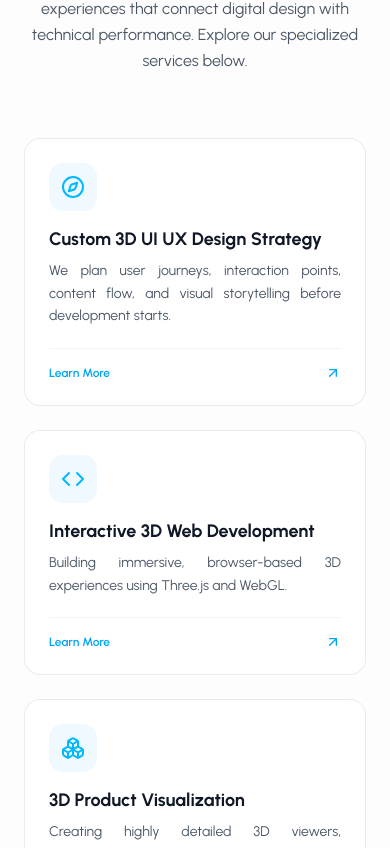
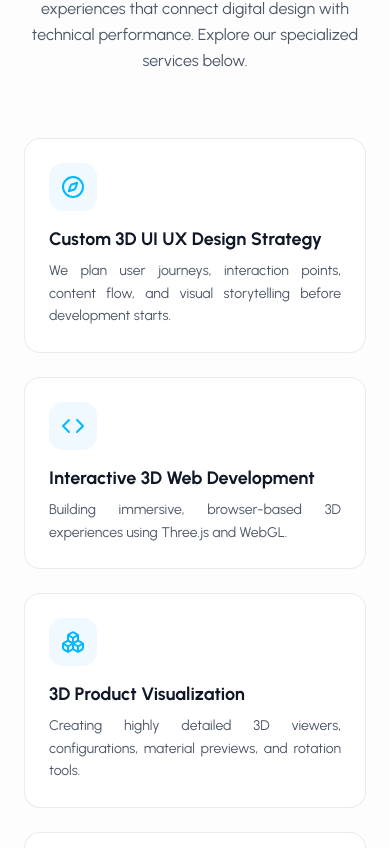
Before and after one commit to SanjairohithM/Webnox-digital, a Next.js app: page /3d-web-design-services in a window 390 px wide. Shown: the part 6216-7064 px from the top of the page. Built offline with nearby package versions, Linux system fonts and the light colour scheme; a web font is replaced by a local one.

Commit message:
feat: add 3D web design services landing page with GSAP animations

```diff
--- a/app/3d-web-design-services/page.jsx
+++ b/app/3d-web-design-services/page.jsx
@@ -818,91 +818,179 @@ const SecondUseCasesSection = () => {
   )
 }
 
-// Industry Solutions Section Component
+// Industry Solutions Section Component (Parallax Scroll Effect)
 const IndustrySolutionsSection = () => {
   const sectionRef = useRef(null)
-  const titleRef = useRef(null)
-  const cardsRef = useRef([])
 
   const solutions = [
     {
       icon: "/images/3d1.png",
       title: "Ecommerce",
+      thumbnail: "/images/brand5-1.webp",
       description: "3D ecommerce website design helps shoppers view product details, rotate items, compare variations, and understand size, texture, or function before buying. This improves product confidence for furniture, fashion, electronics, luxury items, and custom products."
     },
     {
       icon: "/images/3d3.png",
       title: "SaaS Platforms",
+      thumbnail: "/images/3dbg.webp",
       description: "3D web design for SaaS companies helps explain dashboards, workflows, automation, and platform value through interactive product demos. It makes complex software easier to understand and supports faster user decision making."
     },
     {
       icon: "/images/3d2.png",
       title: "Real Estate",
+      thumbnail: "/images/brand5-3.webp",
       description: "A virtual property tour website helps real estate brands showcase spaces, layouts, amenities, and project features in an interactive way. It works well for developers, architects, interior brands, and property consultants."
     },
     {
       icon: "/images/3d4.png",
       title: "Luxury and Fashion Brands",
+      thumbnail: "/images/aboutimg1.webp",
       description: "An immersive brand experience website helps luxury and fashion brands present product detail, exclusivity, and visual identity with stronger impact. 3D supports launches, collections, premium ecommerce, and brand storytelling."
     },
     {
       icon: "/images/3d6.png",
       title: "Creative Portfolios",
+      thumbnail: "/images/brand3-1.webp",
       description: "A 3D portfolio website design helps designers, studios, architects, artists, and creators present work with a memorable digital experience. It gives the portfolio a distinct identity without overpowering the actual work."
     },
     {
       icon: "/images/3d10.png",
       title: "Startups and Enterprises",
+      thumbnail: "/images/brand3-2.webp",
       description: "Scalable 3D website solutions help startups explain new products and help enterprises support demos, virtual showrooms, customer education, and brand innovation. We define the scope based on goals, audience, budget, and technical needs."
     }
   ]
 
-  useEffect(() => {
-    const ctx = gsap.context(() => {
-      gsap.set(titleRef.current, { opacity: 1, y: 0, visibility: 'visible' })
-      const validCards = cardsRef.current.filter(Boolean)
-      gsap.set(validCards, { opacity: 1, y: 0, visibility: 'visible' })
-
-      const tl = gsap.timeline({
-        scrollTrigger: {
-          trigger: sectionRef.current,
-          start: "top 80%",
-        }
-      })
-
-      tl.fromTo(titleRef.current,
-        { opacity: 1, y: 0 },
-        { opacity: 1, y: 0, duration: 0.6, ease: "power2.out" })
-        .fromTo(validCards,
-          { opacity: 1, y: 0 },
-          { opacity: 1, y: 0, duration: 0.6, stagger: 0.12, ease: "power2.out" }, "-=0.2")
-    }, sectionRef)
-    return () => ctx.revert()
-  }, [])
+  const firstRow = [solutions[0], solutions[1], solutions[2], solutions[0], solutions[1], solutions[2]]
+  const secondRow = [solutions[3], solutions[4], solutions[5], solutions[3], solutions[4], solutions[5]]
+
+  const { scrollYProgress } = useScroll({
+    target: sectionRef,
+    offset: ["start end", "end start"]
+  })
+
+  const springConfig = { stiffness: 300, damping: 30, bounce: 100 }
+
+  const translateX = useSpring(
+    useTransform(scrollYProgress, [0, 1], [-200, 600]),
+    springConfig
+  )
+  const translateXReverse = useSpring(
+    useTransform(scrollYProgress, [0, 1], [200, -600]),
+    springConfig
+  )
+  const rotateX = useSpring(
+    useTransform(scrollYProgress, [0, 0.2], [15, 0]),
+    springConfig
+  )
+  const opacity = useSpring(
+    useTransform(scrollYProgress, [0, 0.2], [0.6, 1]),
+    springConfig
+  )
+  const rotateZ = useSpring(
+    useTransform(scrollYProgress, [0, 0.2], [10, 0]),
+    springConfig
+  )
+  const translateY = useSpring(
+    useTransform(scrollYProgress, [0, 0.2], [-200, 0]),
+    springConfig
+  )
 
   return (
-    <section ref={sectionRef} className="font-sans py-16 bg-gray-50/30">
-      <div className="px-8 max-w-7xl mx-auto">
-        <h2 ref={titleRef} className="text-3xl md:text-4xl lg:text-5xl font-bold text-center text-black leading-tight mb-16">
+    <section
+      ref={sectionRef}
+      className="min-h-[135vh] py-20 bg-gray-50/20 overflow-hidden antialiased relative flex flex-col self-auto [perspective:1000px] [transform-style:preserve-3d] border-y border-gray-150"
+    >
+      {/* Header Container */}
+      <div className="max-w-7xl mx-auto px-8 w-full mb-12 relative z-10 text-center">
+        <h2 className="text-3xl md:text-4xl lg:text-5xl font-bold text-black leading-tight mb-4">
           3D Web Design Solutions Across Industries
         </h2>
-
-        <div className="grid md:grid-cols-2 lg:grid-cols-3 gap-8 p-4">
-          {solutions.map((item, index) => (
-            <div
-              key={index}
-              ref={el => (cardsRef.current[index] = el)}
-              className="bg-white border border-gray-200 rounded-2xl p-6 hover:shadow-lg transition-all duration-300 hover:border-sky-300 hover:-translate-y-1 flex flex-col h-full"
+        <p className="text-gray-600 text-lg md:text-xl max-w-3xl mx-auto">
+          We build tailored, interactive 3D solutions for leading companies across diverse industries, helping them engage customers and elevate their brand.
+        </p>
+      </div>
+
+      {/* Parallax Container */}
+      <motion.div
+        style={{
+          rotateX,
+          rotateZ,
+          translateY,
+          opacity
+        }}
+        className="w-full flex flex-col gap-10 md:gap-14 mt-4"
+      >
+        {/* Row 1 */}
+        <motion.div className="flex flex-row-reverse space-x-reverse space-x-8 md:space-x-12 mb-4">
+          {firstRow.map((item, index) => (
+            <motion.div
+              style={{ x: translateX }}
+              whileHover={{ y: -10 }}
+              key={`ind-row1-${index}`}
+              className="group/product h-[260px] md:h-[320px] w-[260px] md:w-[380px] relative flex-shrink-0 rounded-2xl overflow-hidden shadow-md border border-gray-100 bg-white cursor-pointer transform-gpu [backface-visibility:hidden] [transform-style:preserve-3d]"
             >
-              <div className="w-12 h-12 mb-4 flex items-center justify-center rounded-lg bg-sky-50">
-                <Image src={item.icon} alt={item.title} width={40} height={40} className="object-contain" />
+              <div className="block w-full h-full relative">
+                <Image
+                  src={item.thumbnail}
+                  fill
+                  className="object-cover transition-transform duration-500 group-hover/product:scale-105 transform-gpu [backface-visibility:hidden]"
+                  alt={item.title}
+                />
+                <div className="absolute inset-0 bg-gradient-to-t from-black via-black/50 to-transparent opacity-65 group-hover/product:opacity-85 transition-opacity duration-300" />
+                <div className="absolute inset-0 flex flex-col justify-end p-6 z-10">
+                  <div className="flex items-center gap-2.5 mb-2">
+                    <div className="w-8 h-8 flex items-center justify-center rounded-lg bg-white/20 backdrop-blur-md">
+                      <img src={item.icon} alt={item.title} className="w-4 h-4 object-contain filter invert brightness-200" />
+                    </div>
+                    <h3 className="text-lg md:text-xl font-bold text-white leading-tight">
+                      {item.title}
+                    </h3>
+                  </div>
+                  <p className="text-xs text-sky-100/90 leading-relaxed text-justify line-clamp-4 transform-gpu [backface-visibility:hidden]">
+                    {item.description}
+                  </p>
+                </div>
               </div>
-              <h3 className="text-lg md:text-xl font-bold text-gray-900 mb-2 leading-tight">{item.title}</h3>
-              <p className="text-gray-600 text-sm leading-relaxed text-justify">{item.description}</p>
-            </div>
+            </motion.div>
           ))}
-        </div>
-      </div>
+        </motion.div>
+
+        {/* Row 2 */}
+        <motion.div className="flex flex-row space-x-8 md:space-x-12">
+          {secondRow.map((item, index) => (
+            <motion.div
+              style={{ x: translateXReverse }}
+              whileHover={{ y: -10 }}
+              key={`ind-row2-${index}`}
+              className="group/product h-[260px] md:h-[320px] w-[260px] md:w-[380px] relative flex-shrink-0 rounded-2xl overflow-hidden shadow-md border border-gray-100 bg-white cursor-pointer transform-gpu [backface-visibility:hidden] [transform-style:preserve-3d]"
+            >
+              <div className="block w-full h-full relative">
+                <Image
+                  src={item.thumbnail}
+                  fill
+                  className="object-cover transition-transform duration-500 group-hover/product:scale-105 transform-gpu [backface-visibility:hidden]"
+                  alt={item.title}
+                />
+                <div className="absolute inset-0 bg-gradient-to-t from-black via-black/50 to-transparent opacity-65 group-hover/product:opacity-85 transition-opacity duration-300" />
+                <div className="absolute inset-0 flex flex-col justify-end p-6 z-10">
+                  <div className="flex items-center gap-2.5 mb-2">
+                    <div className="w-8 h-8 flex items-center justify-center rounded-lg bg-white/20 backdrop-blur-md">
+                      <img src={item.icon} alt={item.title} className="w-4 h-4 object-contain filter invert brightness-200" />
+                    </div>
+                    <h3 className="text-lg md:text-xl font-bold text-white leading-tight">
+                      {item.title}
+                    </h3>
+                  </div>
+                  <p className="text-xs text-sky-100/90 leading-relaxed text-justify line-clamp-4 transform-gpu [backface-visibility:hidden]">
+                    {item.description}
+                  </p>
+                </div>
+              </div>
+            </motion.div>
+          ))}
+        </motion.div>
+      </motion.div>
     </section>
   )
 }
@@ -971,7 +1059,7 @@ const ServiceCard = ({ title, description, icon: IconName }) => {
       onMouseMove={handleMouseMove}
       onMouseEnter={() => setIsHovered(true)}
       onMouseLeave={handleMouseLeave}
-      className="bg-white border border-gray-200/80 rounded-2xl p-6 transition-all duration-300 hover:shadow-xl hover:shadow-sky-100/40 hover:border-sky-300 flex flex-col h-full min-h-[225px] relative overflow-hidden group cursor-pointer [transform-style:preserve-3d]"
+      className="bg-white border border-gray-200/80 rounded-2xl p-6 transition-all duration-300 hover:shadow-xl hover:shadow-sky-100/40 hover:border-sky-300 flex flex-col h-full min-h-[190px] relative overflow-hidden group cursor-pointer [transform-style:preserve-3d]"
       style={{
         transform: rotationStyle,
       }}
@@ -1005,18 +1093,13 @@ const ServiceCard = ({ title, description, icon: IconName }) => {
         </h3>
 
         <p
-          className="text-gray-600 text-sm leading-relaxed text-justify mb-5"
+          className="text-gray-600 text-sm leading-relaxed text-justify mb-0"
           style={{
             transform: isHovered ? `translate3d(${coords.x * 2}px, ${coords.y * 2}px, 4px)` : 'translate3d(0, 0, 0)'
           }}
         >
           {description}
         </p>
-
-        <Link href="/contact-us" className="mt-auto pt-4 border-t border-gray-100 flex items-center justify-between text-xs font-semibold text-sky-500 group-hover:text-sky-600">
-          <span>Learn More</span>
-          <ArrowUpRight className="w-4 h-4 transition-transform group-hover:translate-x-0.5 group-hover:-translate-y-0.5" />
-        </Link>
       </div>
     </div>
   )
```
